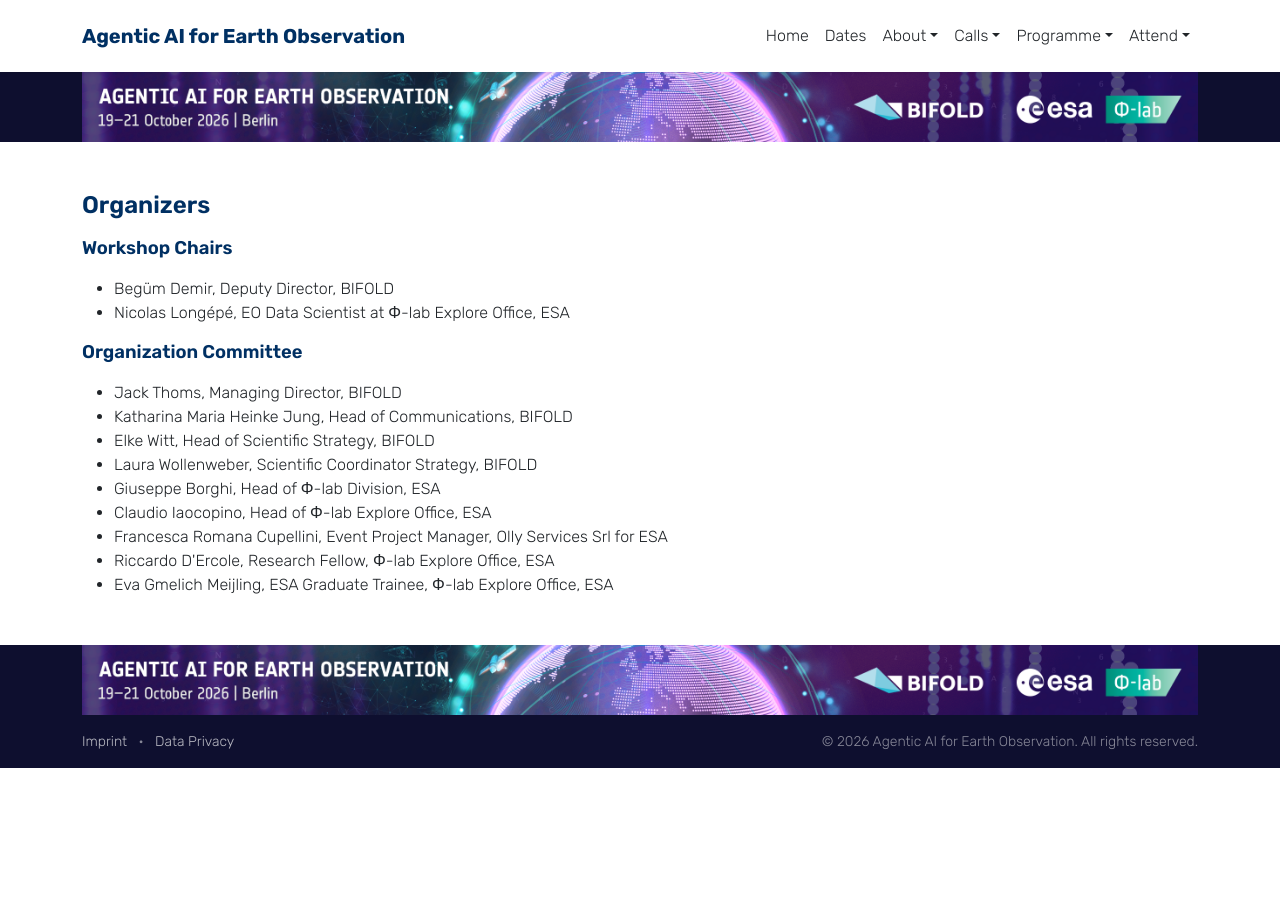
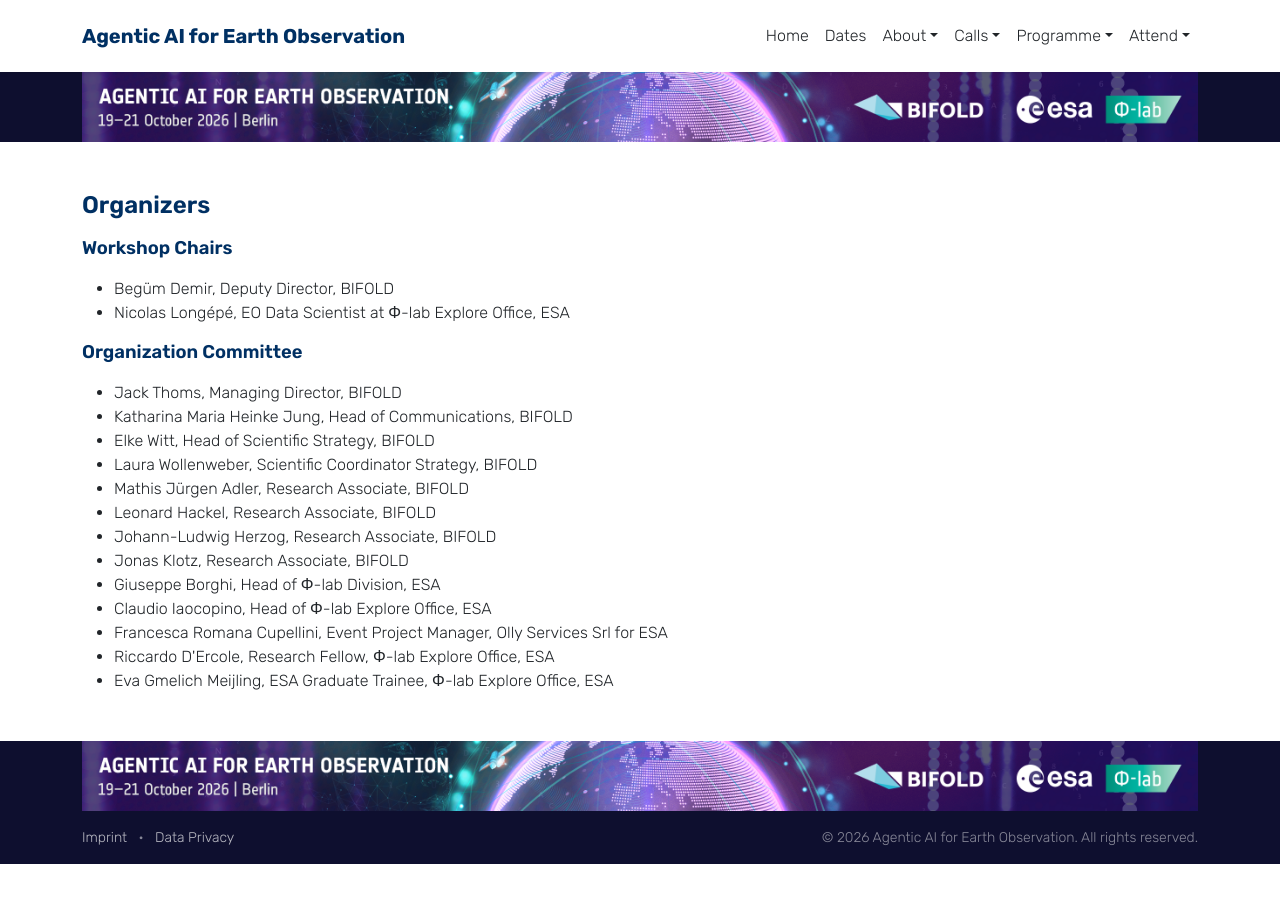
Before and after one commit to rsim-tu-berlin/agentic-eo.berlin, a Jekyll site: the page built from about/organizers.md, in a window 1280 px wide. Built offline with Jekyll 4.4.1, drawn with Linux system fonts in a browser that asks for light colours.

Commit message:
feat: updates in organizers and accommodation

```diff
--- a/_data/accommodation.yml
+++ b/_data/accommodation.yml
@@ -52,7 +52,9 @@
   reservation: "https://hrewards.com/de/intercityhotel-berlin-hauptbahnhof?startDate=2026-10-18&endDate=2026-10-22&rooms=1&promo=&business=0&payWithPoints=0&approxDateRange=0&features=&brands=&sortBy=default&minPrice=&maxPrice=&room-1-adults=1"
   star_category: "Hotel"
   distance_to_conference_venue: "1,3 km (18 minutes walk)"
-  room_price: "starting at 120€/night"
+  room_price: "146,60€/single, 169,28€/double (incl. breakfast & city tax)"
+  featured: true
+  note: "100 rooms reserved for conference guests, close to Hauptbahnhof and accessible for everyone. Book directly with the hotel using the keyword \"Earth Observation\". Available until 9 September."
 
 - name: "B & B Hotel Mitte"
   address: "Albrechtstraße 25, 10117 Berlin, Deutschland"
--- a/about/organizers.md
+++ b/about/organizers.md
@@ -19,6 +19,10 @@
   <li>Katharina Maria Heinke Jung, Head of Communications, BIFOLD</li>
   <li>Elke Witt, Head of Scientific Strategy, BIFOLD</li>
   <li>Laura Wollenweber, Scientific Coordinator Strategy, BIFOLD</li>
+  <li>Mathis Jürgen Adler, Research Associate, BIFOLD</li>
+  <li>Leonard Hackel, Research Associate, BIFOLD</li>
+  <li>Johann-Ludwig Herzog, Research Associate, BIFOLD</li>
+  <li>Jonas Klotz, Research Associate, BIFOLD</li>
   <li>Giuseppe Borghi, Head of Φ-lab Division, ESA</li>
   <li>Claudio Iaocopino, Head of Φ-lab Explore Office, ESA</li>
   <li>Francesca Romana Cupellini, Event Project Manager, Olly Services Srl for ESA</li>
```
Also changed, not shown: .github/workflows/jekyll.yml (added).
